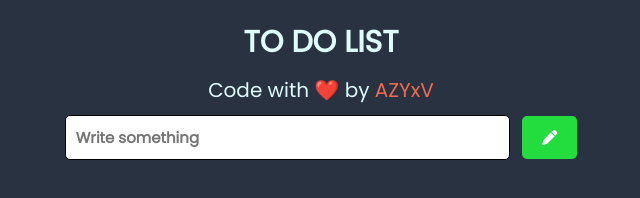
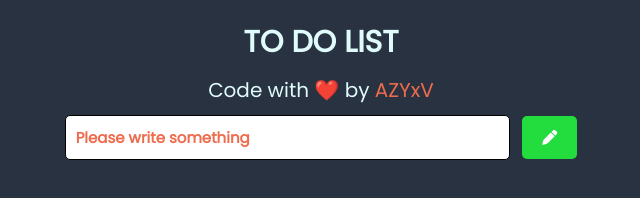
Before and after one commit to AZYxV/ToDoList, a plain HTML site: page index.html in a window 1280 px wide. Both pictures are taken after a click on the button 868 px from the left and 137 px from the top of the page. Shown: the whole page, without its empty margins (319-959 px from the left). Drawn offline with Linux system fonts and the light colour scheme.

Commit message:
change and custom error message

```diff
--- a/css/main.css
+++ b/css/main.css
@@ -74,6 +74,7 @@ ul{
 }
 
 li{
+    color: #293241;
     text-align: left;
     list-style: none;
     font-size: 2rem;
@@ -100,6 +101,10 @@ li > button:hover{
     cursor: pointer;
 }
 
+.wrong::placeholder{
+    color: #ee6c4d;
+}
+
 .done {
 	background: #51DF70 !important;
 	color: #00891E;
--- a/js/script.js
+++ b/js/script.js
@@ -13,10 +13,13 @@ input.addEventListener("keypress", function(event) {
 function add(){
     var i = 1;
     if (input.value == 'undefined' || input.value == ''){
-        alert('Please write something');
+        input.placeholder = 'Please write something';
+        input.classList.add('wrong');
     }
     else
     {
+        input.placeholder = 'write something';
+        input.classList.remove('wrong');
         var li = document.createElement('li');
         li.appendChild(document.createTextNode(input.value));
         ul.appendChild(li);
```
